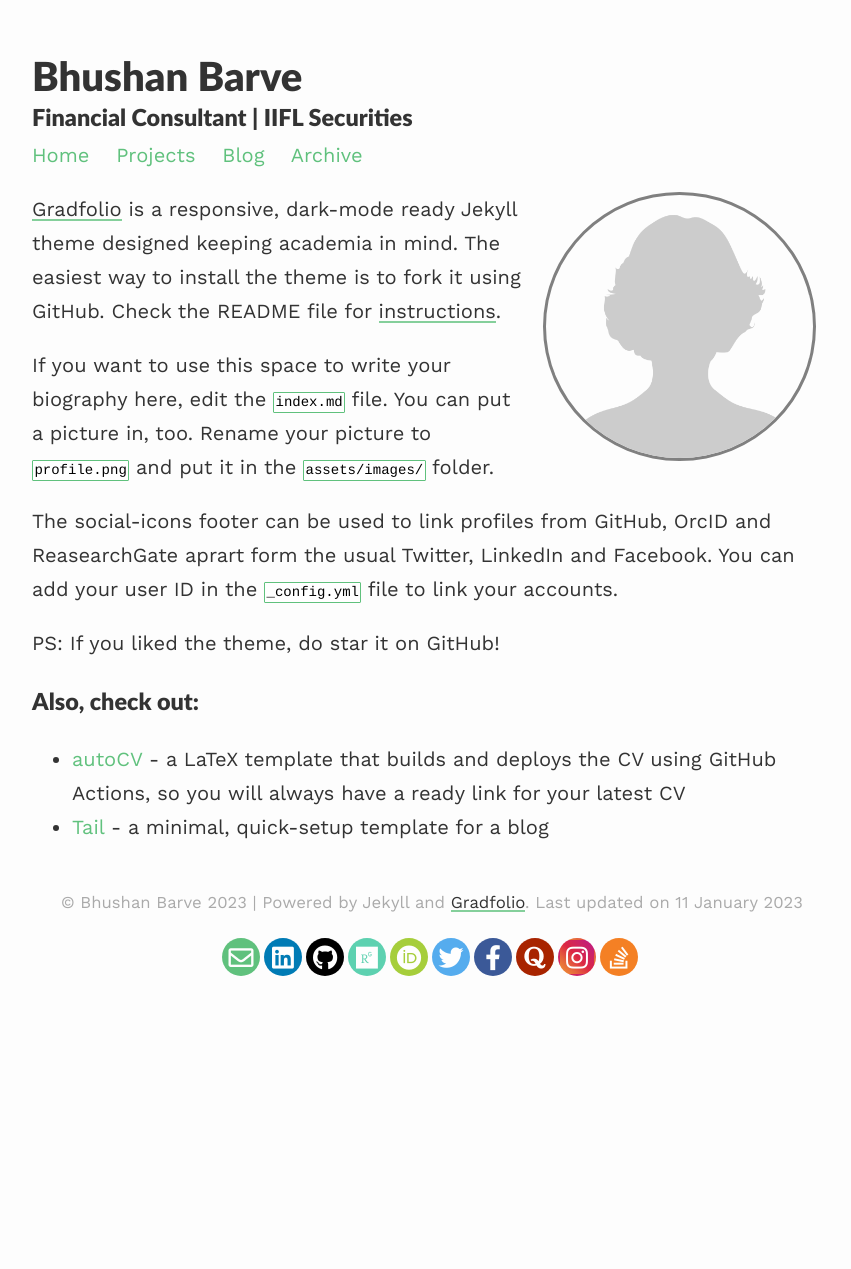
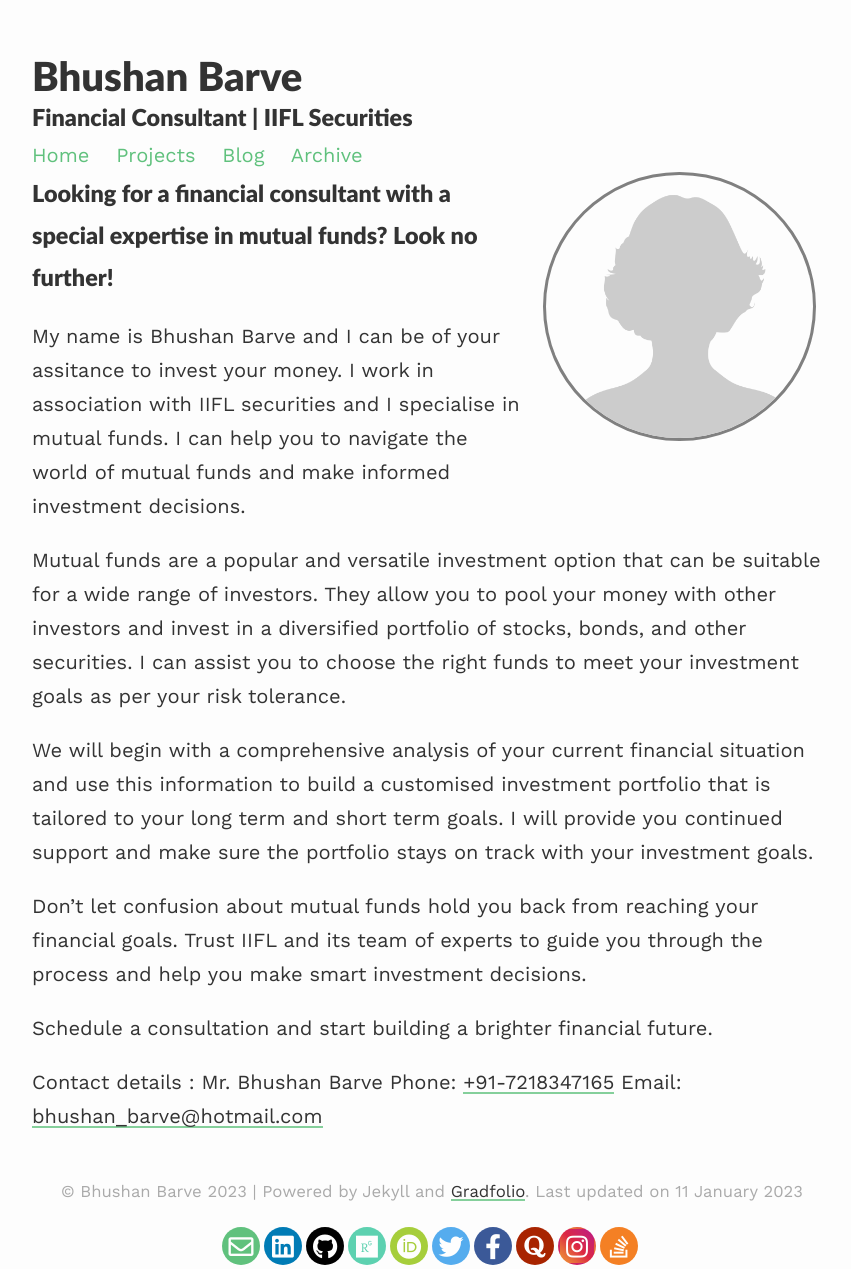
Before and after one commit to bhushanbarve/iifl, a Jekyll site: the page built from index.md, in a window 1280 px wide. Shown: the whole page, without its empty margins (208-1059 px from the left). Built offline with Jekyll 4.4.1, drawn with Linux system fonts in a browser that asks for light colours; nearby versions of some CDN libraries; before the commit the page ends 980 px from its top, so only the background shows below that.

Commit message:
Update index.md

```diff
--- a/index.md
+++ b/index.md
@@ -7,15 +7,20 @@
 published: true
 ---
 
-[Gradfolio](https://github.com/jitinnair1/gradfolio){:target="_blank"} is a responsive, dark-mode ready Jekyll theme designed keeping academia in mind. The easiest way to install the theme is to fork it using GitHub. Check the README file for [instructions](https://github.com/jitinnair1/gradfolio#installation){:target="_blank"}.
+<h3>Looking for a financial consultant with a special expertise in mutual funds? Look no further!</h3>
 
-If you want to use this space to write your biography here, edit the `index.md` file. You can put a picture in, too. Rename your picture to `profile.png` and put it in the `assets/images/` folder.
+My name is Bhushan Barve and I can be of your assitance to invest your money. I work in association with IIFL securities and I specialise in mutual funds. I can help you to navigate the world of mutual funds and make informed investment decisions.
 
-The social-icons footer can be used to link profiles from GitHub, OrcID and ReasearchGate aprart form the usual Twitter, LinkedIn and Facebook. You can add your user ID in the `_config.yml` file to link your accounts.
 
-PS: If you liked the theme, do star it on GitHub!
+Mutual funds are a popular and versatile investment option that can be suitable for a wide range of investors. They allow you to pool your money with other investors and invest in a diversified portfolio of stocks, bonds, and other securities. I can assist you to choose the right funds to meet your investment goals as per your risk tolerance.
 
-### Also, check out:
+We will begin with a comprehensive analysis of your current financial situation and use this information to build a customised investment portfolio that is tailored to your long term and short term goals. I will provide you continued support and make sure the portfolio stays on track with your investment goals.
 
-- [autoCV](https://github.com/jitinnair1/autocv) - a LaTeX template that builds and deploys the CV using GitHub Actions, so you will always have a ready link for your latest CV
-- [Tail](https://github.com/jitinnair1/tail) - a minimal, quick-setup template for a blog
+Don't let confusion about mutual funds hold you back from reaching your financial goals. Trust IIFL and its team of experts to guide you through the process and help you make smart investment decisions.
+
+Schedule a consultation and start building a brighter financial future.
+
+Contact details :
+Mr. Bhushan Barve
+Phone: <a href="tel:+917218347165">+91-7218347165</a>
+Email: <a href="mailto:bhushan_barve@hotmail.com">bhushan_barve@hotmail.com</a>
```
